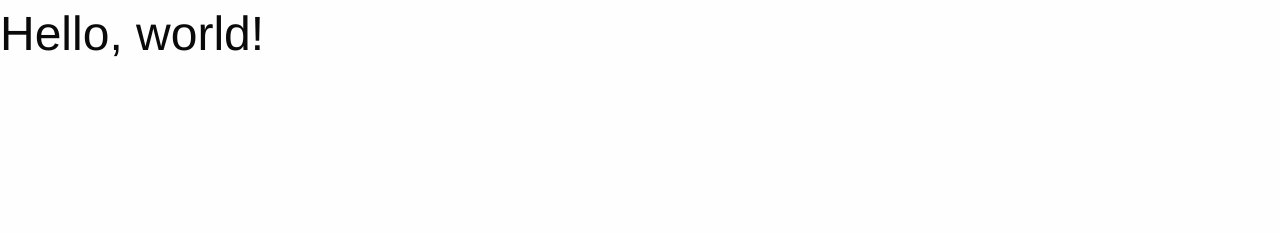
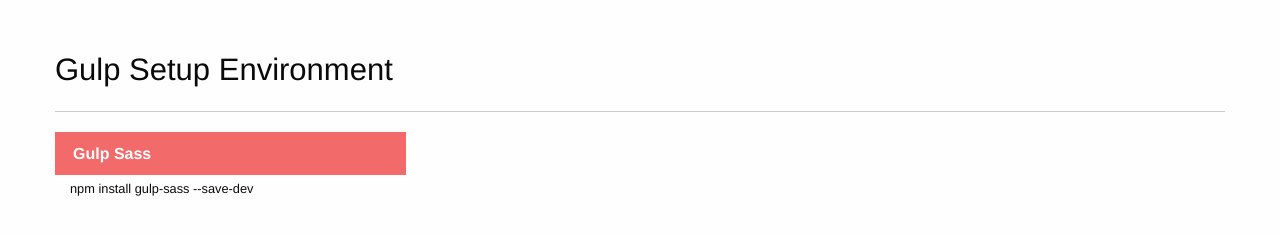
Before and after one commit to GizellySteffanny/gulp-setup, a website: page index.html in a window 1280 px wide. Drawn offline with nearby package versions, Linux system fonts and the light colour scheme.

Commit message:
Install gulp-sass & create task for compile and compress

```diff
--- /dev/null
+++ b/assets/src/sass/main.scss
@@ -0,0 +1,20 @@
+main {
+    nav {
+        width: 30%;
+        ul {
+            li {
+                a {
+                    border: 2px solid #f26a6a;
+                    background-color: #f26a6a;
+                    color: #fff;
+                    transition: all 300ms linear;
+                    font-weight: 600;
+                    &:hover, &:active {
+                        background-color: #fff;
+                        color: #f26a6a;
+                    }
+                }
+            }
+        }
+    }
+}
--- a/gulpfile.js
+++ b/gulpfile.js
@@ -1,5 +1,13 @@
-var gulp = require('gulp');
+var
+    gulp = require('gulp'),
+    sass = require('gulp-sass');
 
-gulp.task('default', function () {
+// my tasks
+gulp.task('default', ['sass']);
 
+// compiled and compressed css files
+gulp.task('sass', function () {
+    return gulp.src('assets/src/sass/**/*.scss')
+        .pipe( sass ({outputStyle: 'compressed'}).on('error', sass.logError))
+        .pipe( gulp.dest('assets/css'));
 });
--- a/index.html
+++ b/index.html
@@ -4,12 +4,26 @@
     <meta charset="utf-8" />
     <meta http-equiv="x-ua-compatible" content="ie=edge">
     <meta name="viewport" content="width=device-width, initial-scale=1.0" />
-    <title>Foundation Starter Template</title>
-    <link rel="stylesheet" href="css/foundation.css" />
+    <title>Gulp Setup</title>
+    <link rel="stylesheet" href="assets/css/main.css" />
     <link rel="stylesheet" href="node_modules/foundation-sites/dist/css/foundation.min.css">
   </head>
   <body>
-    <h1>Hello, world!</h1>
+    <br><br>
+   <main class="grid-container">
+      <h3>Gulp Setup Environment</h3>
+      <hr>
+      <nav class="sidebar">
+        <ul class="vertical menu">
+          <li>
+            <a href="https://www.npmjs.com/package/gulp-sass/" target="_blank">Gulp Sass</a>
+            <p class="grid-container">
+               <small> npm install gulp-sass --save-dev</small>
+            </p>
+          </li>
+        </ul>
+      </nav>
+   </main>
 
     <script src="node_modules/jquery/dist/jquery.min.js"></script>
     <script src="node_modules/what-input/dist/what-input.min.js"></script>
--- a/package.json
+++ b/package.json
@@ -22,6 +22,7 @@
   "homepage": "https://github.com/GizellySteffanny/gulp-setup#readme",
   "devDependencies": {
     "foundation-sites": "^6.4.4-rc1",
-    "gulp": "^3.9.1"
+    "gulp": "^3.9.1",
+    "gulp-sass": "^3.1.0"
   }
 }
```
Also changed, not shown: assets/css/main.css (added), 1 other file.
